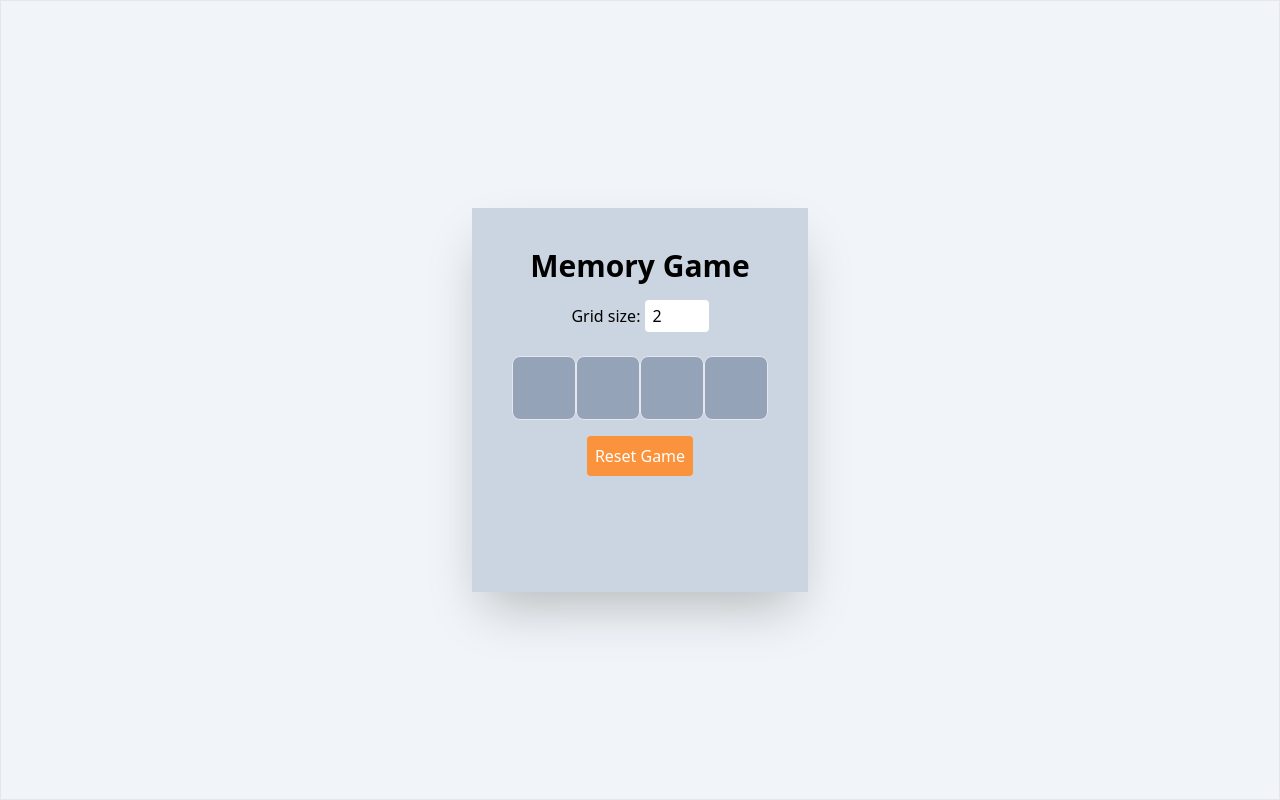
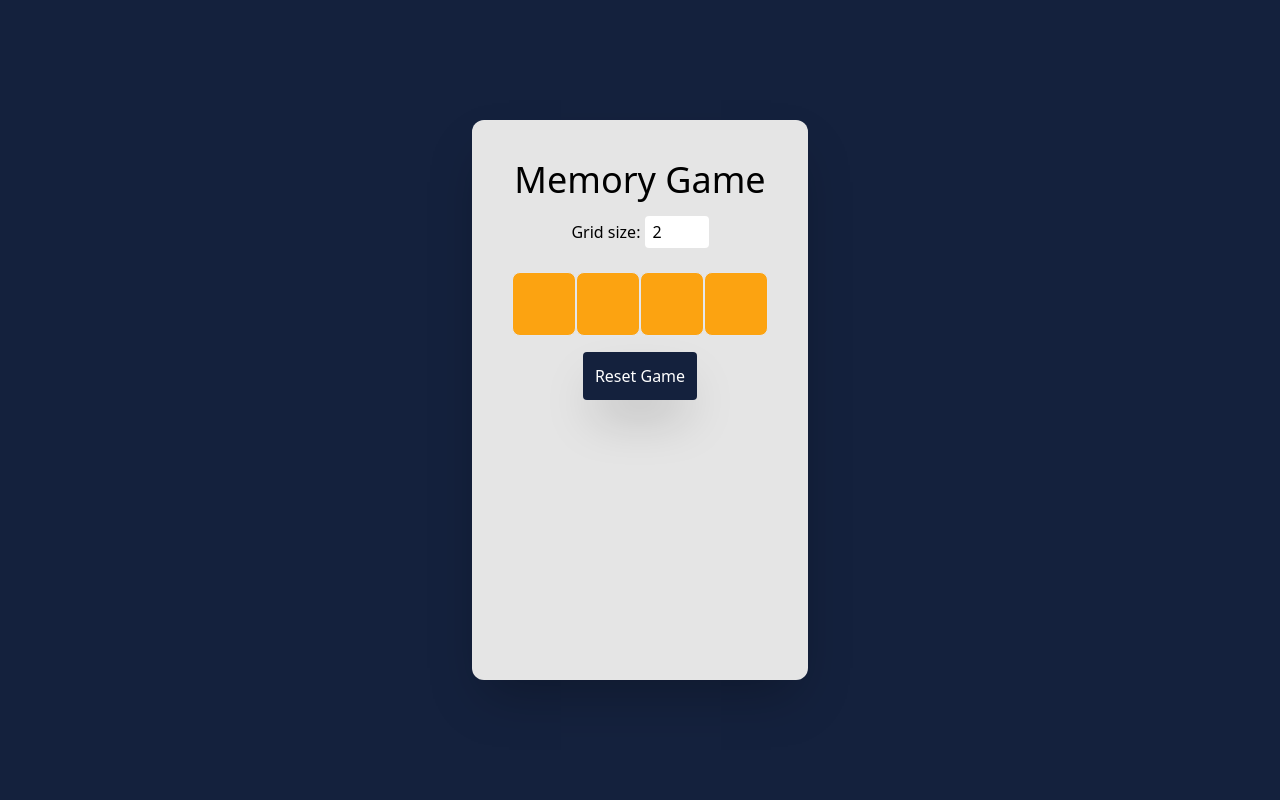
Before and after one commit to As00d/MemoryGame, a React (Vite) app: page / in a window 1280 px wide. Built offline with nearby package versions, Linux system fonts and the light colour scheme.

Commit message:
Minor changes in the css of the ui

```diff
--- a/src/Components/Grid.jsx
+++ b/src/Components/Grid.jsx
@@ -4,9 +4,11 @@ function Grid({ value, handleTileClick }) {
   return (
     <button
       className={`${
-        isFlipped && isPaired
-          ? "h-16 w-16  text-white border rounded-lg box-border bg-green-400"
-          : "h-16 w-16  bg-slate-400 text-white border rounded-lg box-border bg-blue-400"
+        isFlipped && !isPaired
+          ? "h-16 w-16  text-black font-bold border rounded-lg box-border bg-blue-400"
+          : isFlipped && isPaired
+          ? "h-16 w-16  text-white font-bold border rounded-lg box-border bg-green-500"
+          : "h-16 w-16  bg-[#fca311] text-black font-bold border rounded-lg box-border"
       } `}
       onClick={() => handleTileClick(value)}
       disabled={isFlipped && isPaired ? true : false}
--- a/src/Components/Memory.jsx
+++ b/src/Components/Memory.jsx
@@ -99,10 +99,10 @@ function Memory() {
   }
 
   return (
-    <div className="bg-slate-100 min-h-screen flex flex-col border justify-center items-center">
-      <div className="p-4 m-2 max-w-4xl shadow-2xl bg-slate-300 min-h-96">
+    <div className="bg-[#14213d] min-h-screen flex flex-col justify-center items-center">
+      <div className="p-4 m-2 max-w-4xl shadow-2xl bg-[#e5e5e5] rounded-xl min-h-[560px] min-w-[200px]">
         <div className="flex flex-col items-center p-4">
-          <h1 className="text-3xl font-bold my-2">Memory Game</h1>
+          <h1 className="text-4xl my-2">Memory Game</h1>
           <form className="my-2">
             <label htmlFor=""> Grid size: </label>
             <input
@@ -128,7 +128,7 @@ function Memory() {
             })}
           </div>
           <button
-            className="bg-orange-400 p-2 rounded text-white hover:bg-orange-600"
+            className="bg-[#14213d] p-3 rounded text-white shadow-2xl"
             onClick={handleReset}
           >
             Reset Game
```
